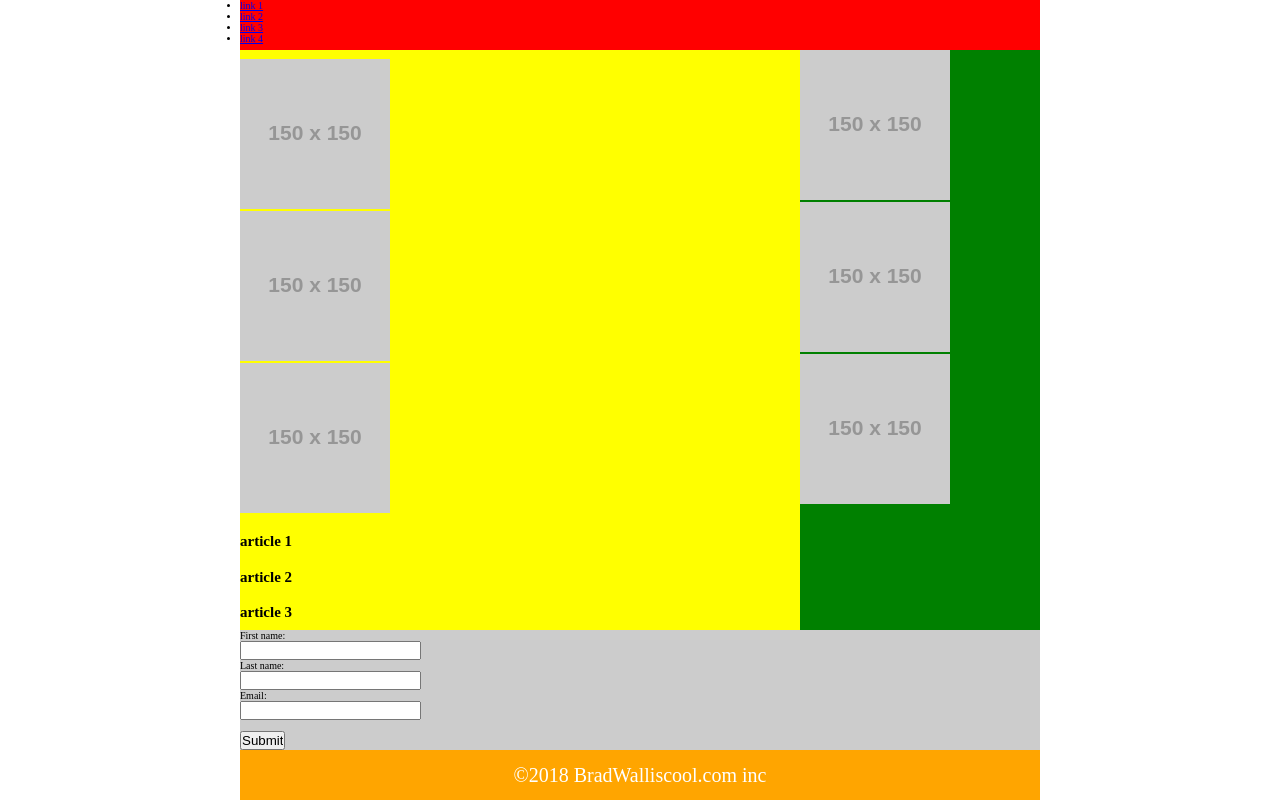
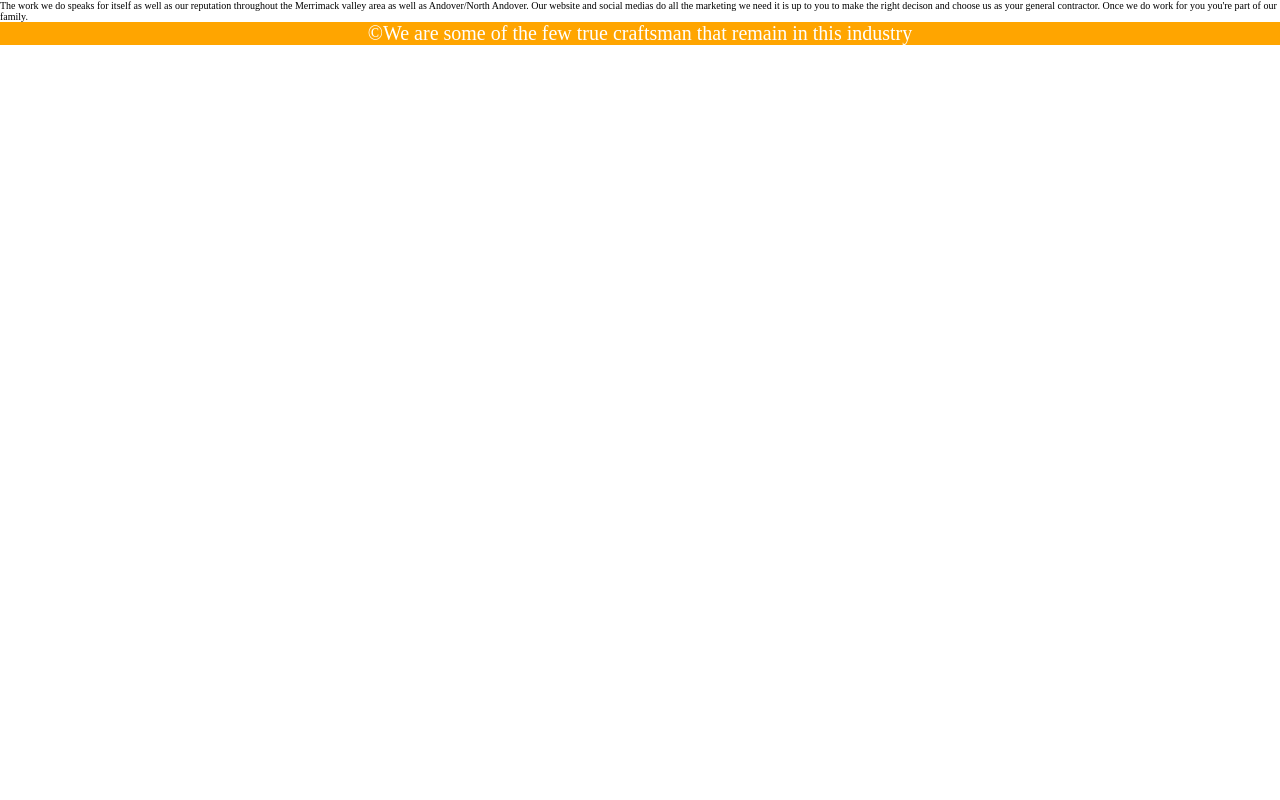
Before and after one commit to zcote/405-lab2, a plain HTML site: page final/skills.html in a window 1280 px wide. Drawn offline with Linux system fonts and the light colour scheme; placeholder pictures from the web are drawn by us.

Commit message:
new file

```diff
--- a/final/contacts.css
+++ b/final/contacts.css
@@ -49,15 +49,6 @@ html {
   justify-content: space-around;
 }
 
-.sidebar{
-  background-color: tomato;
-  flex: 0 0 30%;
-  display: flex;
-  flex-direction: column;
-  justify-content: space-around;
-  align-items: center;
-}
-
 .footer {
   flex: 0 0 50px;
   background-color: orange;
--- a/final/portfolio.css
+++ b/final/portfolio.css
@@ -1,5 +1,3 @@
-
-
 /*css reset */
 
 *{
@@ -28,13 +26,7 @@ html {
   justify-content: space-between;
 }
 
-
-.nav {
- flex: 0 0 50px;
- background-color: red;
-}
-
-.content {
+.content{
   background-color: green;
   flex: 1;
   display: flex;
@@ -48,35 +40,6 @@ html {
   justify-content: space-around;
 }
 
-.gallery{
-  background-color: black;
-  flex: 1;
-  margin: 5px;
-  display: flex;
-  justify-content: space-around;
-}
-
-.gallery-img img{
-  max-height: 100%;
-  border-radius: 20px;
-
-}
-
-.blog-post {
-  background-color: blue;
-  border: 1px solid black;
-  flex: 1;
-  margin: 5px;
-}
-
-.sidebar{
-  background-color: tomato;
-  flex: 0 0 30%;
-  display: flex;
-  flex-direction: column;
-  justify-content: space-around;
-  align-items: center;
-}
 
 .footer {
   flex: 0 0 50px;
@@ -87,28 +50,3 @@ html {
   color: white;
   font-size: 2rem;
 }
-
-/*NAVIGATION*/
-.nav-list {
-  list-style-type: none;
-  background-color: black;
-  height: 100%;
-  display: flex;
-}
-
-.nav-item {
-  flex: 1;
-  border:1px solid black;
-  background-color: pink;
-  display: flex;
-
-}
-
-.nav-item a{
-  color: white;
-  text-decoration: none;
-  flex: 1;
-  display: flex;
-  align-items: center;
-  justify-content: center;
-}
--- a/final/skills.css
+++ b/final/skills.css
@@ -28,13 +28,7 @@ html {
   justify-content: space-between;
 }
 
-
-.nav {
- flex: 0 0 50px;
- background-color: red;
-}
-
-.content {
+.content{
   background-color: green;
   flex: 1;
   display: flex;
--- a/final/skills.html
+++ b/final/skills.html
@@ -8,77 +8,18 @@
   <link rel="stylesheet" href="skills.css">
 </head>
 <body>
-  <div class="container">
 
-  <nav class="nav">
-    <ul class="nav-list">
-      <li class="nav-item">
-        <a href="#">link 1</a>
-      </li>
-      <li class="nav-item">
-        <a href="#">link 2</a>
-      </li>
-      <li class="nav-item">
-        <a href="#">link 3</a>
-      </li>
-      <li class="nav-item">
-        <a href="#">link 4</a>
-      </li>
-    </ul>
-  </nav>
-
-  <div class="content">
-    <main class="main">
-      <section class="gallery">
-        <div class="gallery-img">
-          <img src="https://via.placeholder.com/150" alt="placeholder image">
-        </div>
-        <div class="gallery-img">
-          <img src="https://via.placeholder.com/150" alt="placeholder image">
-        </div>
-        <div class="gallery-img">
-          <img src="https://via.placeholder.com/150" alt="placeholder image">
-        </div>
-      </section>
-      <article class="blog-post">
-        <h2>article 1</h2>
-      </article>
-      <article class="blog-post">
-        <h2>article 2</h2>
-      </article>
-      <article class="blog-post">
-        <h2>article 3</h2>
-      </article>
-    </main>
-    <aside class="sidebar">
-      <div class="sidebar-img">
-        <img src="https://via.placeholder.com/150" alt="placeholder image">
-      </div>
-      <div class="sidebar-img">
-        <img src="https://via.placeholder.com/150" alt="placeholder image">
-      </div>
-      <div class="sidebar-img">
-        <img src="https://via.placeholder.com/150" alt="placeholder image">
-      </div>
-  </aside>
-</div> <!-- ends content div -->
-<form action="/action_page.php">
-  First name:<br>
-  <input type="text" name="firstname" value=""><br>
-  Last name:<br>
-  <input type="text" name="Email" value=""><br>
-  Email:<br>
-  <input type="text" name="lastname" value=""><br><br>
-  <input type="submit" value="Submit">
-</form>
-
+  <p>The work we do speaks for itself as well as our reputation throughout the Merrimack valley area as well as
+    Andover/North Andover. Our website and social medias do all the marketing we need it is up to you to make the
+    right decison and choose us as your general contractor. Once we do work for you
+    you're part of our family. </p>
 
 <footer class="footer">&copy;
-<span> 2018 BradWalliscool.com inc </span>
+<span>We are some of the few true craftsman that remain in this industry</span>
 </footer>
 
 
 
-</div> <!-- ends container div -->
+
 </body>
 </html>
--- a/final/styles.css
+++ b/final/styles.css
@@ -28,12 +28,6 @@ html {
   justify-content: space-between;
 }
 
-
-.nav {
- flex: 0 0 50px;
- background-color: red;
-}
-
 .content {
   background-color: green;
   flex: 1;
@@ -56,6 +50,36 @@ html {
   justify-content: space-around;
   align-items: center;
 }
+/*NAVIGATION*/
+
+.nav {
+ flex: 0 0 50px;
+ background-color: red;
+}
+
+.nav-list {
+  list-style-type: none;
+  background-color: black;
+  height: 100%;
+  display: flex;
+}
+
+.nav-item {
+  flex: 1;
+  border:1px solid black;
+  background-color: pink;
+  display: flex;
+
+}
+
+.nav-item a{
+  color: white;
+  text-decoration: none;
+  flex: 1;
+  display: flex;
+  align-items: center;
+  justify-content: center;
+}
 
 .footer {
   flex: 0 0 50px;
```
Also changed, not shown: final/portfolio.html (+1 -1 lines).
